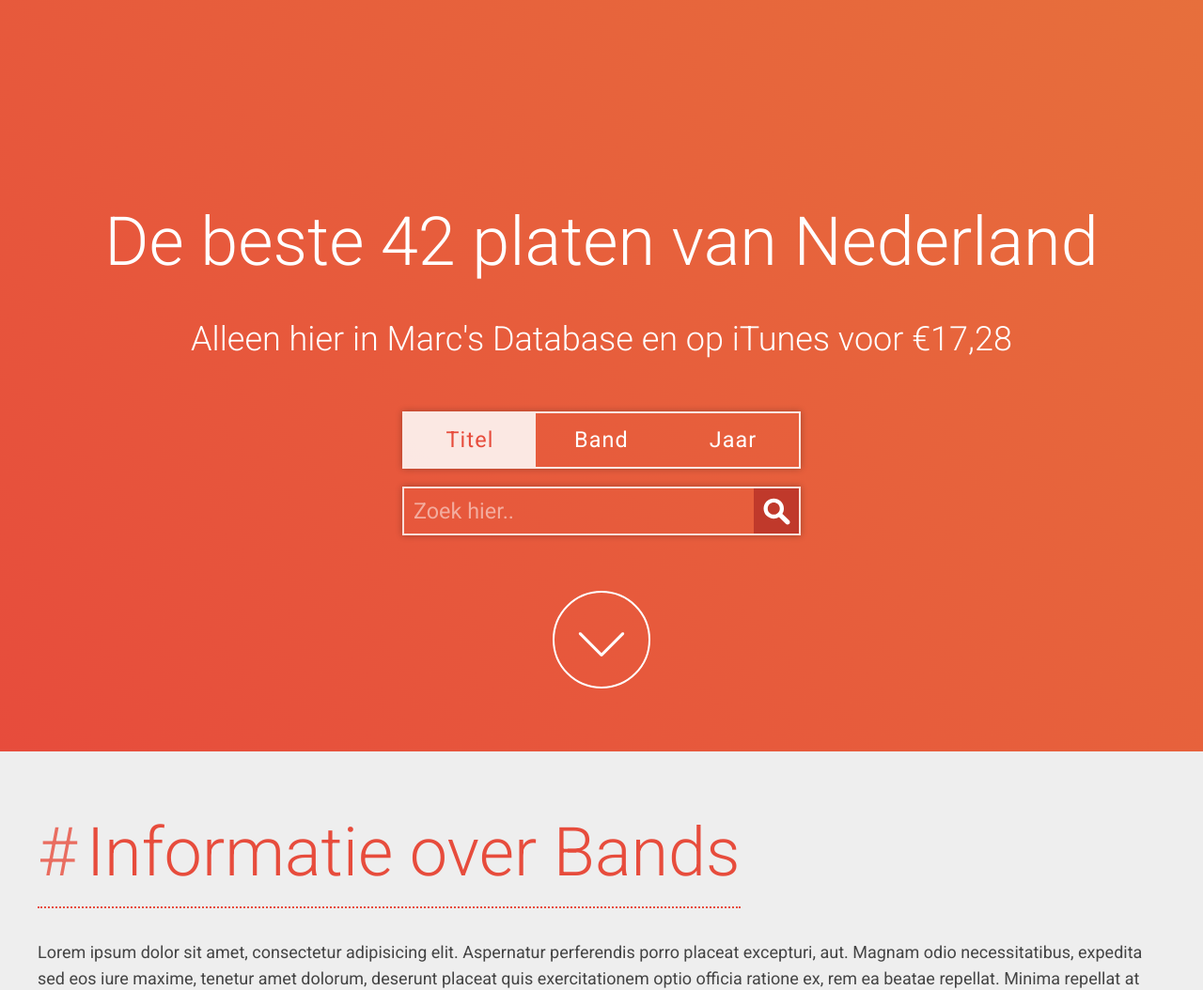
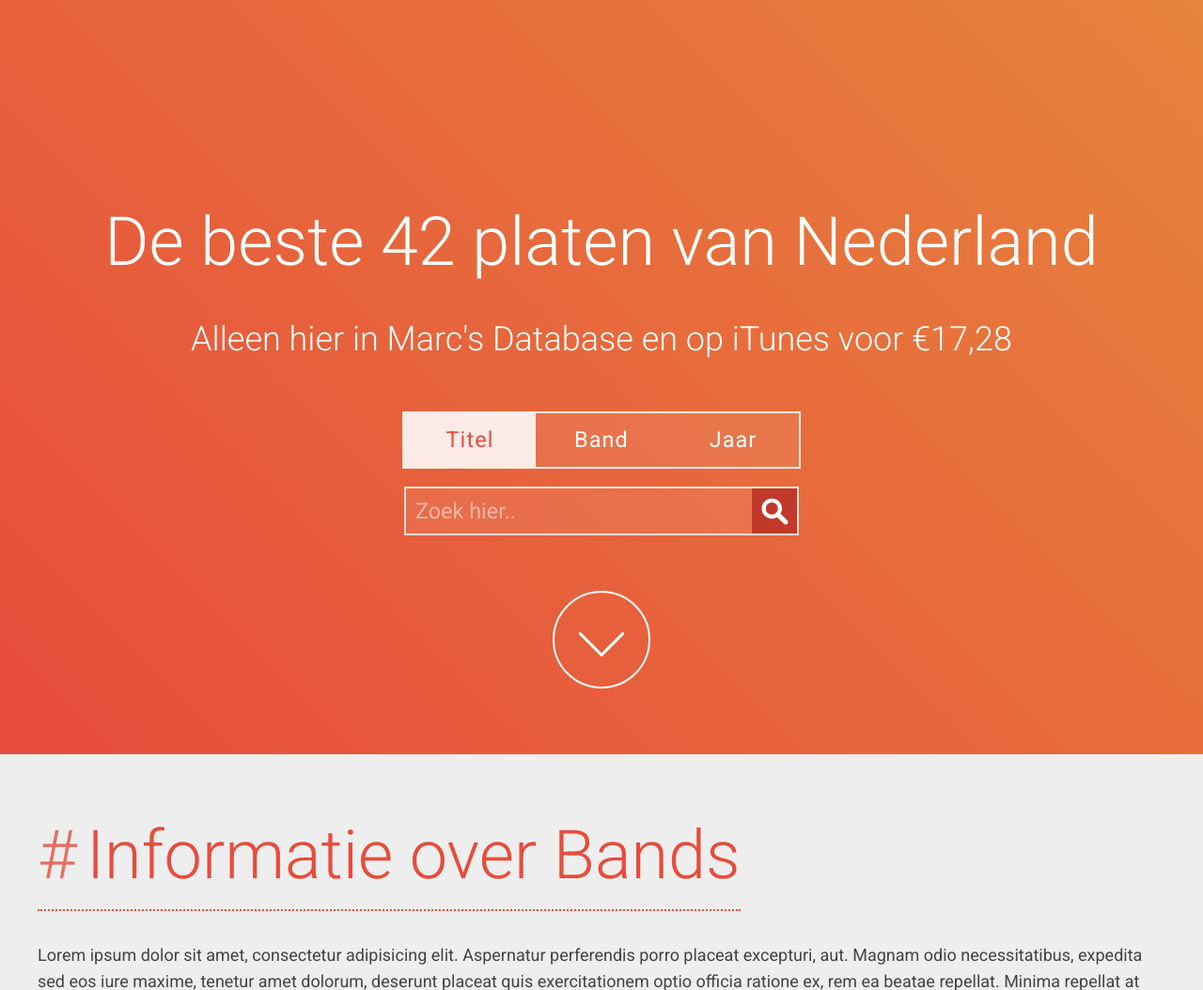
Before and after one commit to maxverbeek/money, a PHP site: page / in a window 1280 px wide. Shown: the top 1054 px of the page at 94% size. Run offline with PHP 8.4, Linux system fonts and the light colour scheme; data comes from the database, SQL or seed files in the repository; some libraries are stand-ins or nearby versions.

Commit message:
Effecten en hoogte fix

```diff
--- a/style.css
+++ b/style.css
@@ -21,11 +21,12 @@ body
 .intro header
 {
 	padding-top: 200px;
+	padding-bottom: 20px;
 	background-color: #e74c3c;
-	background: -webkit-linear-gradient(45deg, #E74C3C, #E76F3C);
+	background: -webkit-linear-gradient(45deg, #E74C3C, #E7833C);
 	text-align: center;
 	width: 100%;
-	height: 100vh;
+	min-height: 100vh;
 	box-sizing: border-box;
 }
 
@@ -67,12 +68,13 @@ body
 	background-repeat: no-repeat;
 	border-radius: 50%;
 	border: 2px solid white;
-	transition: background .1s ease-in-out;
+	transition: background .1s ease-in-out, box-shadow .1s ease-in-out;
 }
 
 .down:hover
 {
 	background-color: rgba(255, 255, 255, .2);
+	box-shadow: 1px 1px 8px rgba(0, 0, 0, .56);
 }
 
 .form .radio input
@@ -91,7 +93,8 @@ body
 	display: inline-block;
 	clear: both;
 	border: 2px solid rgba(255, 255, 255, .86);
-	box-shadow: 0 0 7px rgba(0, 0, 0, .3);
+	/*box-shadow: 0 0 7px rgba(0, 0, 0, .3);*/
+	background-color: rgba(255, 255, 255, .08);
 }
 
 .form .radio label
@@ -128,8 +131,8 @@ body
 .form .inputfield
 {
 	display: inline-block;
-	border: 2px solid rgba(255, 255, 255, .8);
-	box-shadow: 0 0 7px rgba(0, 0, 0, .3);
+	position: relative; /* submit button */
+	background-color: rgba(255, 255, 255, .08);
 	width: 420px;
 }
 
@@ -141,16 +144,26 @@ body
 
 .form .inputfield input[type="text"]
 {
-	width: calc(100% - 48px);
+	width: 100%;
+	padding-right: 58px;
+	border: 2px solid rgba(255, 255, 255, .8);
 	box-sizing: border-box;
 	float: left;
+	transition: box-shadow 100ms ease-in-out;
+}
+
+.form .inputfield input[type="text"]:focus
+{
+	box-shadow: 1px 1px 8px rgba(0, 0, 0, .56);
 }
 
 .form .inputfield input[type="submit"]
 {
 	cursor: pointer;
 	background-color: #c0392b;
-	float: right;
+	position: absolute;
+	right: 2px; /* border */
+	top: 2px; /* border */
 	background-image: url(search-icon.svg);
 	width: 48px;
 	height: 48px;
@@ -195,7 +208,6 @@ body
 	font-weight: 300;
 	display: inline-block;
 	box-sizing: border-box;
-	width: 95%;
 	color: white;
 	margin-top: 0;
 	margin-bottom: 0.2em;
@@ -205,16 +217,6 @@ body
 {
 	font-size: 2em;
 	margin-top: 0.1em;
-}
-
-.bands .band:nth-child(even)
-{
-	background-color: #ecf0f1;
-}
-
-.bands .band:nth-child(odd)
-{
-	background-color: #bdc3c7;
 }
 
 .right
```
